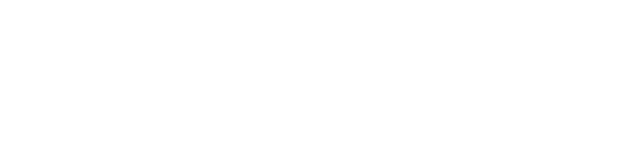
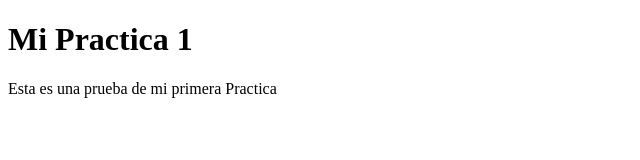
Before and after one commit to cavelazquez25-cmd/Practica-1, a plain HTML site: page index.html in a window 1280 px wide. Shown: the whole page, without its empty margins (0-640 px from the left). Drawn offline with Linux system fonts and the light colour scheme.

Commit message:
Agregando h1 y parrafo al body

```diff
--- a/index.html
+++ b/index.html
@@ -6,6 +6,8 @@
     <title>Document</title>
 </head>
 <body>
+    <h1>Mi Practica 1</h1>
+    <p>Esta es una prueba de mi primera Practica</p>
 
 </body>
 </html>
```
